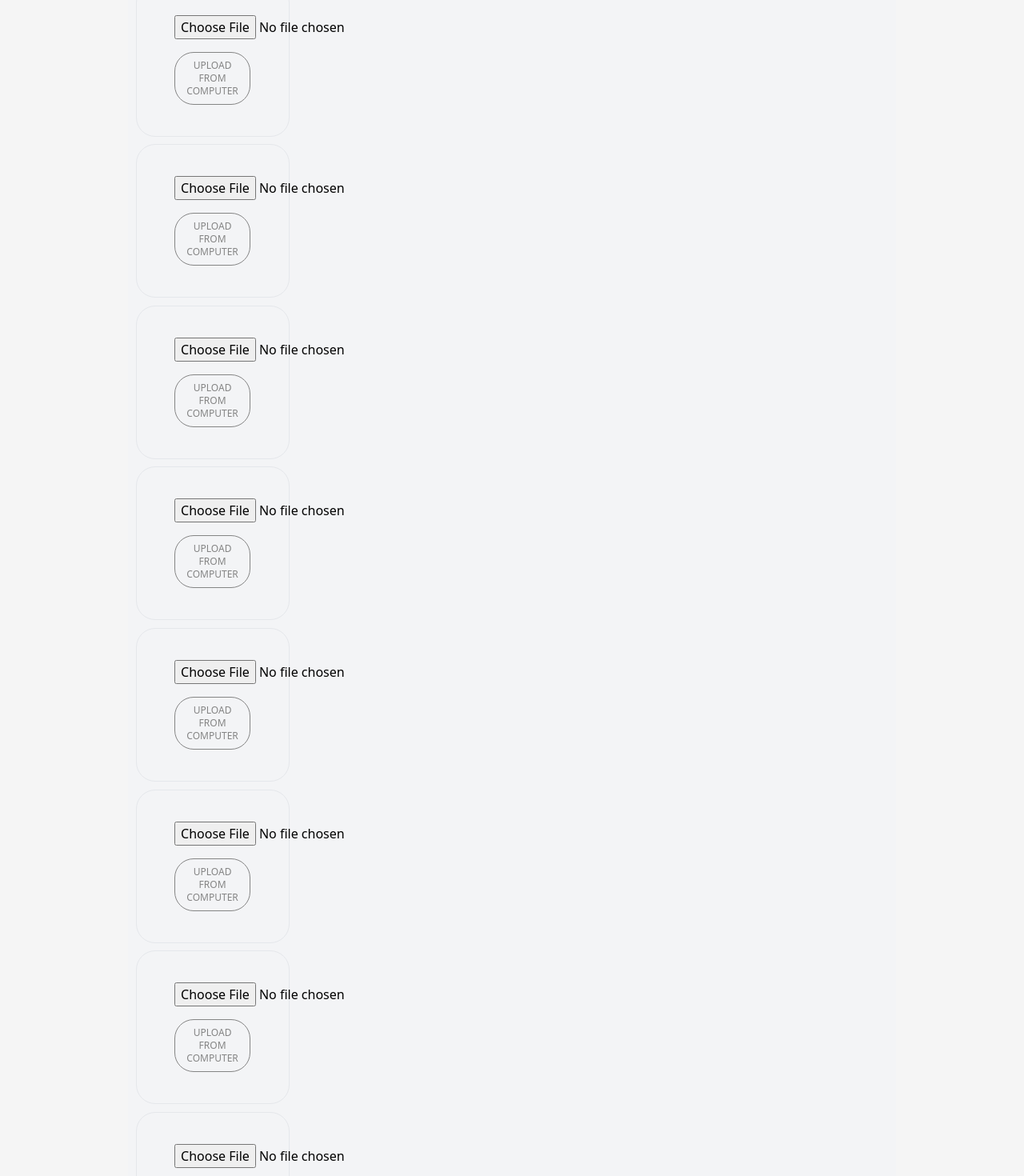
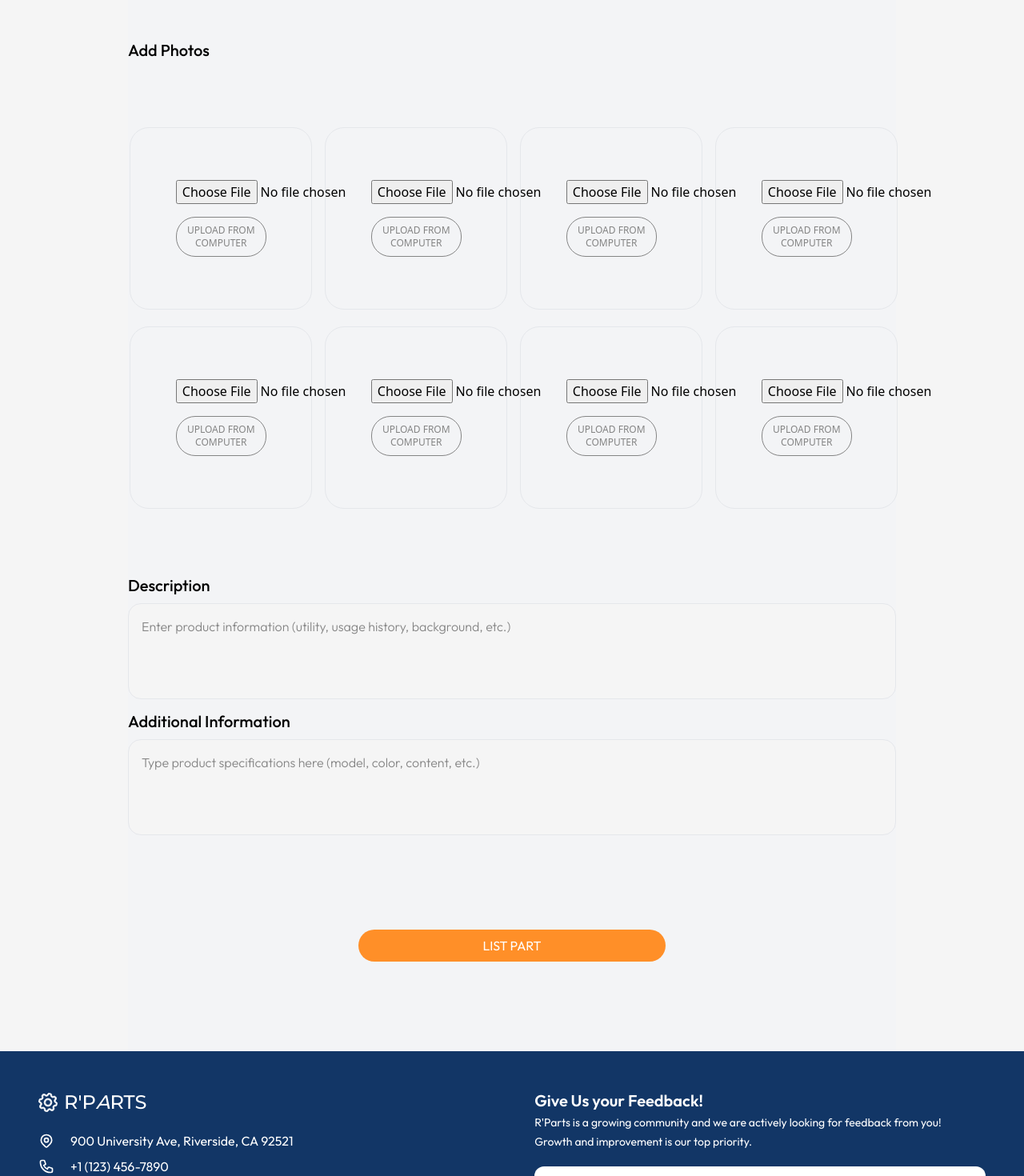
Before and after one commit to shahdivyank/r-parts, a Next.js app: page /sell in a window 1280 px wide. Shown: the part 578-2048 px from the top of the page at 80% size. Built offline with nearby package versions, Linux system fonts and the light colour scheme.

Commit message:
Fixed positioning. Still need to show placeholder image, fix buttons. Upload also not funcitonal

```diff
--- a/src/components/sell/AddPhoto.jsx
+++ b/src/components/sell/AddPhoto.jsx
@@ -18,8 +18,12 @@ const AddPhoto = ({ setImages, images }) => {
   };
 
   return (
-    <>
-      <div className="border rounded-3xl aspect-square flex justify-center items-center flex-col w-1/5 m-[1%]">
+    <div className="grid grid-cols-4 gap-4 mb-20">
+      {Array.from({ length: 8 }).map((_, index) => (
+        <div
+          key={index}
+          className="border rounded-3xl aspect-square flex justify-center items-center flex-col w-full m-[1%]"
+        >
           <div className="w-1/2">
             <input type="file" onChange={(e) => setImage(e.target.files[0])} />
             <button
@@ -30,91 +34,8 @@ const AddPhoto = ({ setImages, images }) => {
             </button>
           </div>
         </div>
-
-      <div className="border rounded-3xl aspect-square flex justify-center items-center flex-col w-1/5 m-[1%]">
-        <div className="w-1/2">
-          <input type="file" onChange={(e) => setImage(e.target.files[0])} />
-          <button
-            className="border border-parts-gray-500 py-2 px-3 mt-4 text-parts-gray-500 rounded-3xl text-xs"
-            onClick={handleUpload}
-          >
-            UPLOAD FROM COMPUTER
-          </button>
+      ))}
     </div>
-      </div>
-
-      <div className="border rounded-3xl aspect-square flex justify-center items-center flex-col w-1/5 m-[1%]">
-        <div className="w-1/2">
-          <input type="file" onChange={(e) => setImage(e.target.files[0])} />
-          <button
-            className="border border-parts-gray-500 py-2 px-3 mt-4 text-parts-gray-500 rounded-3xl text-xs"
-            onClick={handleUpload}
-          >
-            UPLOAD FROM COMPUTER
-          </button>
-        </div>
-      </div>
-
-      <div className="border rounded-3xl aspect-square flex justify-center items-center flex-col w-1/5 m-[1%]">
-        <div className="w-1/2">
-          <input type="file" onChange={(e) => setImage(e.target.files[0])} />
-          <button
-            className="border border-parts-gray-500 py-2 px-3 mt-4 text-parts-gray-500 rounded-3xl text-xs"
-            onClick={handleUpload}
-          >
-            UPLOAD FROM COMPUTER
-          </button>
-        </div>
-      </div>
-
-      <div className="border rounded-3xl aspect-square flex justify-center items-center flex-col w-1/5 m-[1%]">
-        <div className="w-1/2">
-          <input type="file" onChange={(e) => setImage(e.target.files[0])} />
-          <button
-            className="border border-parts-gray-500 py-2 px-3 mt-4 text-parts-gray-500 rounded-3xl text-xs"
-            onClick={handleUpload}
-          >
-            UPLOAD FROM COMPUTER
-          </button>
-        </div>
-      </div>
-
-      <div className="border rounded-3xl aspect-square flex justify-center items-center flex-col w-1/5 m-[1%]">
-        <div className="w-1/2">
-          <input type="file" onChange={(e) => setImage(e.target.files[0])} />
-          <button
-            className="border border-parts-gray-500 py-2 px-3 mt-4 text-parts-gray-500 rounded-3xl text-xs"
-            onClick={handleUpload}
-          >
-            UPLOAD FROM COMPUTER
-          </button>
-        </div>
-      </div>
-
-      <div className="border rounded-3xl aspect-square flex justify-center items-center flex-col w-1/5 m-[1%]">
-        <div className="w-1/2">
-          <input type="file" onChange={(e) => setImage(e.target.files[0])} />
-          <button
-            className="border border-parts-gray-500 py-2 px-3 mt-4 text-parts-gray-500 rounded-3xl text-xs"
-            onClick={handleUpload}
-          >
-            UPLOAD FROM COMPUTER
-          </button>
-        </div>
-      </div>
-
-      <div className="border rounded-3xl aspect-square flex justify-center items-center flex-col w-1/5 m-[1%]">
-        <div className="w-1/2">
-          <input type="file" onChange={(e) => setImage(e.target.files[0])} />
-          <button
-            className="border border-parts-gray-500 py-2 px-3 mt-4 text-parts-gray-500 rounded-3xl text-xs"
-            onClick={handleUpload}
-          >
-            UPLOAD FROM COMPUTER
-          </button>
-        </div>
-      </div>
-    </>
   );
 };
 
--- a/src/components/sell/Information.jsx
+++ b/src/components/sell/Information.jsx
@@ -47,7 +47,10 @@ const Information = ({ setState }) => {
         </div>
       </div>
 
-      <AddPhoto setImages={setImages} images={images} />
+      <div>
+        <div className="text-xl font-outfit font-medium my-20">Add Photos</div>
+        <AddPhoto setImages={setImages} images={images} />
+      </div>
 
       <div>
         <div className="text-xl font-outfit font-medium my-2">Description</div>
```
Lines whose indentation alone changed are shown as unchanged.
